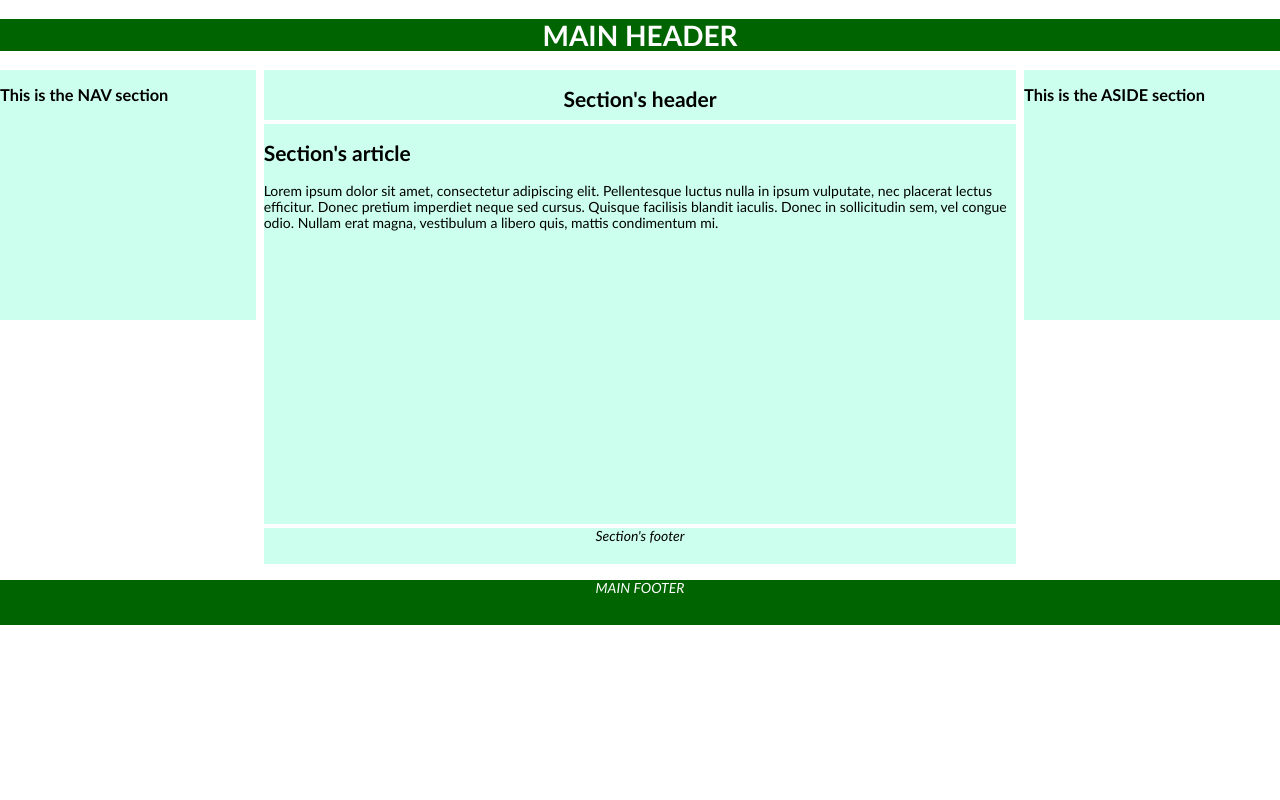
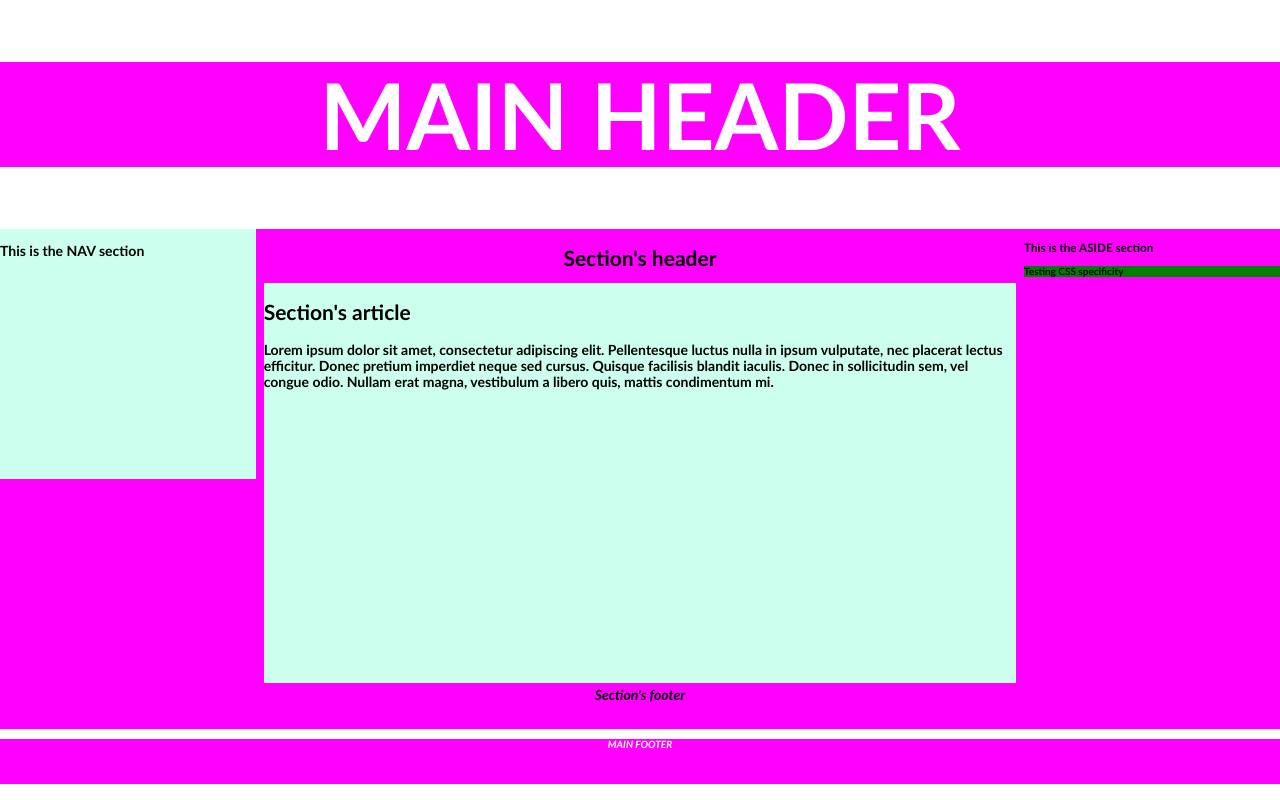
Before and after one commit to noshikaa/globant-ui-startup-2017, a plain HTML site: page maca/00-HTML-CSS-basics/index.html in a window 1280 px wide. Drawn offline with Linux system fonts and the light colour scheme.

Commit message:
Finished CSS Specificity

```diff
--- a/maca/00-HTML-CSS-basics/index.html
+++ b/maca/00-HTML-CSS-basics/index.html
@@ -10,25 +10,30 @@
 
 <body>
 
-	<header id="mainHeader"> <h1> MAIN HEADER </h1> </header>
+	<header id="mainHeader" class="header"> <h1> MAIN HEADER </h1> </header>
 
 	<div class="generalContainer">
-		<nav class="nav"> <h3> This is the NAV section </h3> </nav>
+		<nav class="navigation"> <h3> This is the NAV section </h3> </nav>
 
-		<section class="section">
-			<header class="header"> <h2> Section's header </h2></header>
+		<section class="content">
+			<header class="sectionHeader"> <h2> Section's header </h2></header>
 
 			<article class="article"> <h2>Section's article </h2>
-				<p> Lorem ipsum dolor sit amet, consectetur adipiscing elit. Pellentesque luctus nulla in ipsum vulputate, nec placerat lectus efficitur. Donec pretium imperdiet neque sed cursus. Quisque facilisis blandit iaculis. Donec in sollicitudin sem, vel congue odio. Nullam erat magna, vestibulum a libero quis, mattis condimentum mi. </p>
+				<p class="trying"> Lorem ipsum dolor sit amet, consectetur adipiscing elit. Pellentesque luctus nulla in ipsum vulputate, nec placerat lectus efficitur. Donec pretium imperdiet neque sed cursus. Quisque facilisis blandit iaculis. Donec in sollicitudin sem, vel congue odio. Nullam erat magna, vestibulum a libero quis, mattis condimentum mi. </p>
 			</article>
 
-			<footer class="footer"> Section's footer </footer>
+			<footer class="sectionFooter"> Section's footer </footer>
 		</section>
 
-		<aside class="aside"> <h3> This is the ASIDE section </h3> </aside>
+		<aside class="sidebar"> <h3> This is the ASIDE section </h3>
+			<p class="oh-no" style="background:red">
+				Testing CSS specificity
+			</p>
+		</aside>
+
 	</div>
 
-	<footer id="mainFooter"> MAIN FOOTER </footer>
+	<footer id="mainFooter" style="color: blue" class="footer"> MAIN FOOTER </footer>
 
 </body>
 </html>
--- a/maca/00-HTML-CSS-basics/styles/style.css
+++ b/maca/00-HTML-CSS-basics/styles/style.css
@@ -1,4 +1,5 @@
-#mainHeader{
+.header{
+  font-size: 46px;
   background: darkgreen;
   color: white;
 }
@@ -9,23 +10,23 @@
   height:500px;
 }
 
-.nav{
+.navigation{
   position: absolute;
   left: 0%;
   width: 20%;
   background: #ccffee;
   height: 50%;
-
+  font-size: 12px;
 }
 
-.section{
+.content{
   position: absolute;
   height: 100%;
   left: 20%;
   width: 60%;
 }
 
-.header{
+.sectionHeader{
   position: absolute;
   background: #ccffee;
   height: 50px;
@@ -44,7 +45,7 @@
 
 }
 
-.footer{
+.sectionFooter{
   position: absolute;
   background: #ccffee;
   height: 36px;
@@ -55,25 +56,26 @@
 
 }
 
-.aside{
+.sidebar{
   position: absolute;
   left: 80%;
   width: 20%;
   background: #ccffee;
   height: 50%;
-
-
+  font-size: 10px;
 }
 
 body{
   font-size: 14px;
   font-family: "Trebuchet MS";
+  font-weight: bolder;
 }
 
-#mainFooter{
+.footer{
+  font-size: 10px;
   margin-top: 10px;
   background: darkgreen;
-  color: white;
+  color: white !important;
   height: 45px;
 }
 
@@ -85,3 +87,20 @@ header, footer {
     text-align: center;
 
 }
+
+.trying:hover{
+  color: blue
+}
+
+
+[class$="r"]{
+  background: magenta;
+}
+
+.oh-no{
+  background: green !important;
+}
+/*[class*="a"],
+header:not[class*="m"]{
+  background: blue;
+}*/
```
